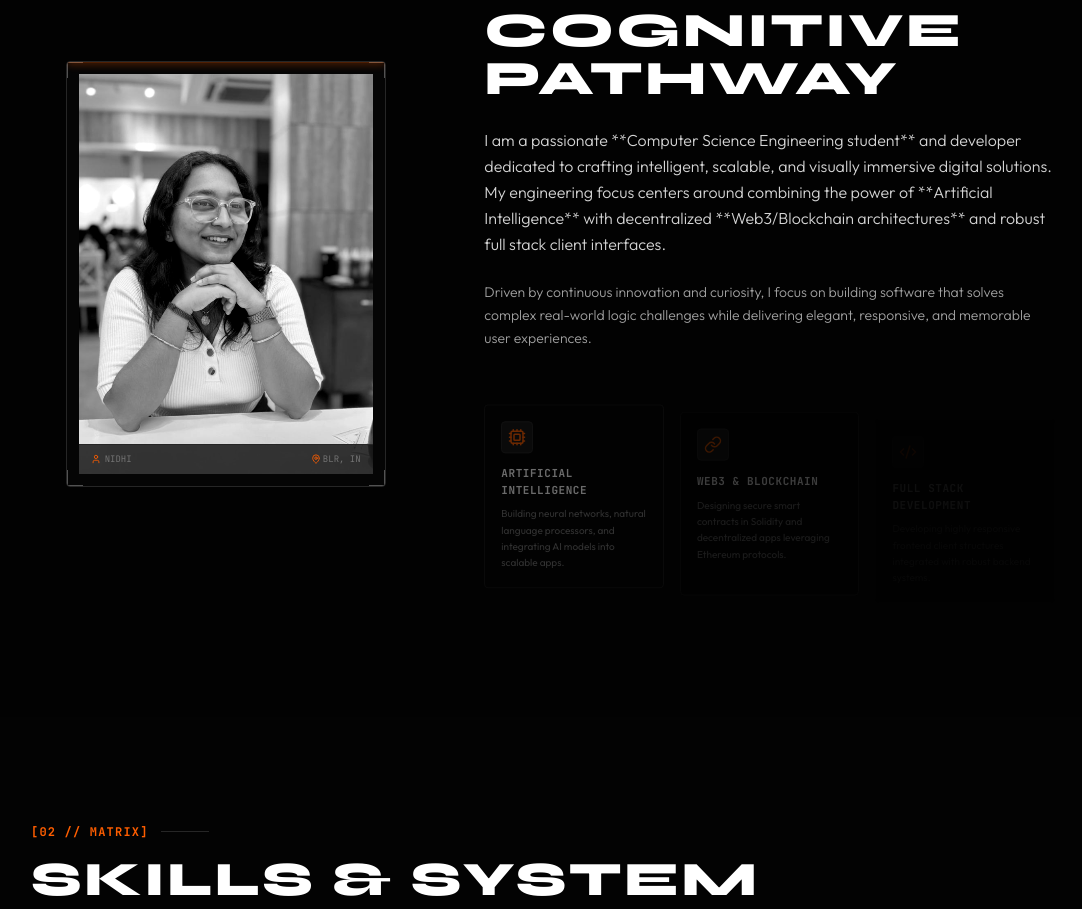
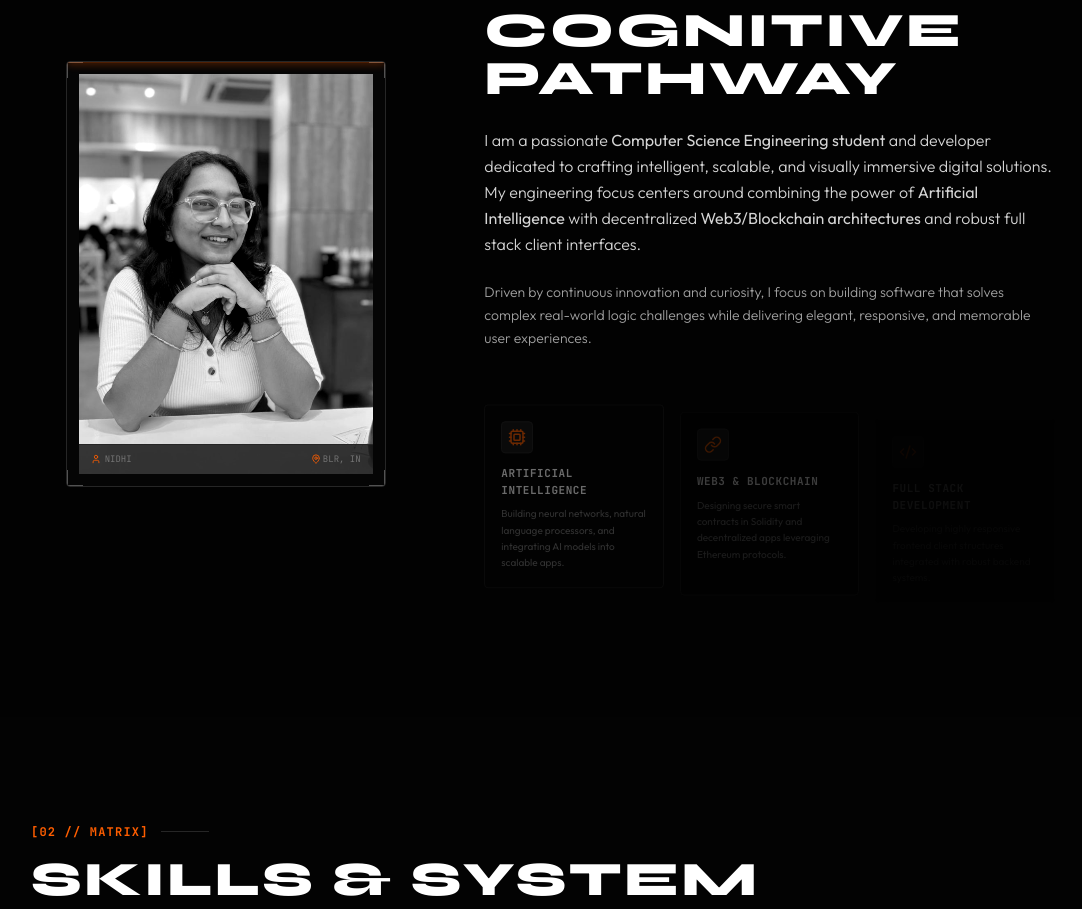
Before and after one commit to nidhirathnakar/Portfolio-Website, a React (Vite) app: page / in a window 1280 px wide. Shown: the part 969-1878 px from the top of the page, without its empty margins (97-1179 px from the left). Built offline with nearby package versions, Linux system fonts and the light colour scheme.

Commit message:
changed about section

```diff
--- a/src/components/sections/About.jsx
+++ b/src/components/sections/About.jsx
@@ -116,7 +116,7 @@ export default function About() {
             variants={cardVariants}
             className="text-neutral-300 font-light text-sm md:text-base leading-relaxed mb-6"
           >
-            I am a passionate **Computer Science Engineering student** and developer dedicated to crafting intelligent, scalable, and visually immersive digital solutions. My engineering focus centers around combining the power of **Artificial Intelligence** with decentralized **Web3/Blockchain architectures** and robust full stack client interfaces.
+            I am a passionate <b>Computer Science Engineering student</b> and developer dedicated to crafting intelligent, scalable, and visually immersive digital solutions. My engineering focus centers around combining the power of <b>Artificial Intelligence</b> with decentralized <b>Web3/Blockchain architectures</b> and robust full stack client interfaces.
           </motion.p>
 
           <motion.p
```
